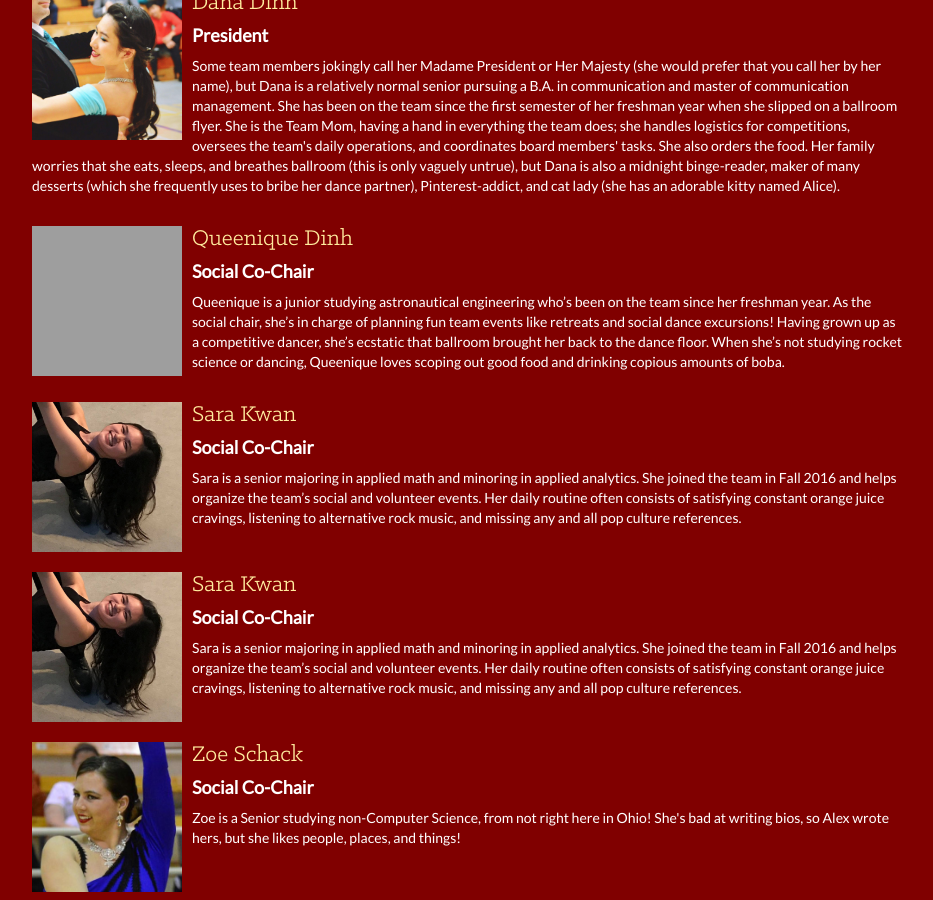
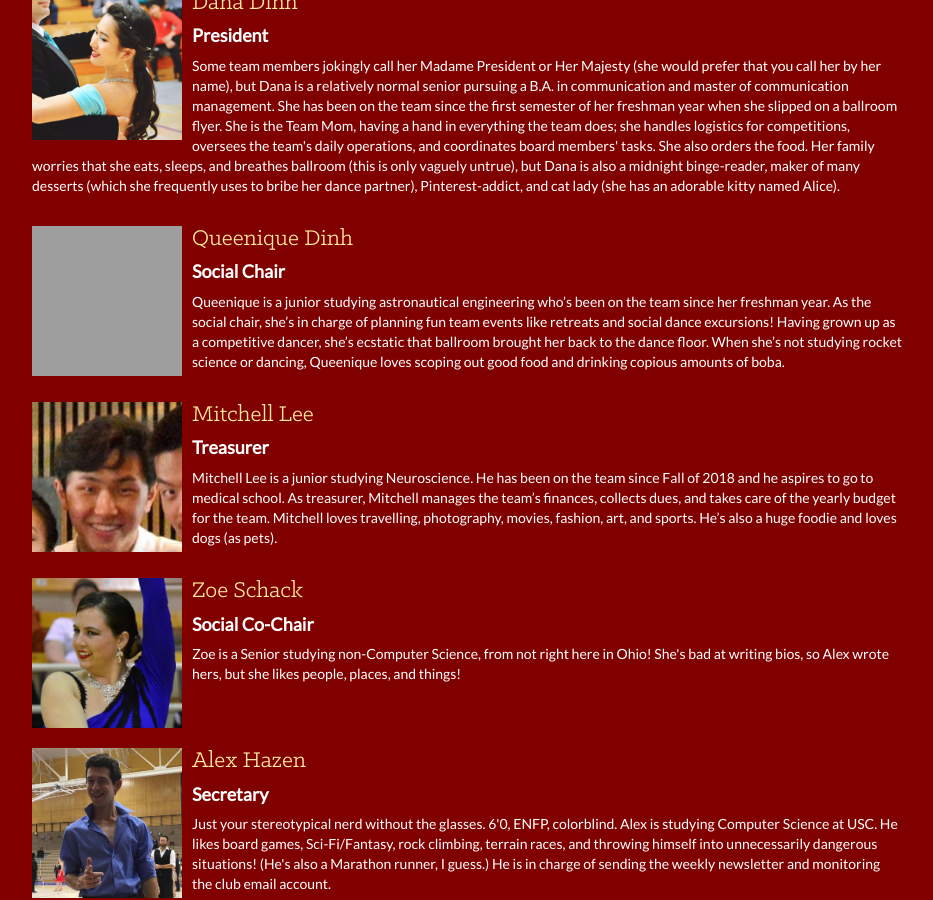
Before and after one commit to uscballroom/uscballroom.github.io, a Jekyll site: the page built from _pages/leaders.html, in a window 1280 px wide and 900 px high, scrolled down 377 px. Shown: the whole window, without its empty margins (173-1106 px from the left). Built offline with Jekyll 4.4.1, drawn with Linux system fonts in a browser that asks for light colours; some web fonts are replaced.

Commit message:
Mitchell Update

```diff
--- a/_pages/leaders.html
+++ b/_pages/leaders.html
@@ -24,17 +24,13 @@
       image_file: Dana_2019.jpg
       description: <p>Some team members jokingly call her Madame President or Her Majesty (she would prefer that you call her by her name), but Dana is a relatively normal senior pursuing a B.A. in communication and master of communication management. She has been on the team since the first semester of her freshman year when she slipped on a ballroom flyer. She is the Team Mom, having a hand in everything the team does; she handles logistics for competitions, oversees the team's daily operations, and coordinates board members' tasks. She also orders the food. Her family worries that she eats, sleeps, and breathes ballroom (this is only vaguely untrue), but Dana is also a midnight binge-reader, maker of many desserts (which she frequently uses to bribe her dance partner), Pinterest-addict, and cat lady (she has an adorable kitty named Alice).</p>
     - name: Queenique Dinh
-      position: Social Co-Chair
+      position: Social Chair
       image_file: Queenique_2019.jpg
       description: <p>Queenique is a junior studying astronautical engineering who’s been on the team since her freshman year.  As the social chair, she’s in charge of planning fun team events like retreats and social dance excursions!  Having grown up as a competitive dancer, she’s ecstatic that ballroom brought her back to the dance floor. When she’s not studying rocket science or dancing, Queenique loves scoping out good food and drinking copious amounts of boba.</p>
-    - name: Sara Kwan
-      position: Social Co-Chair
-      image_file: Sara.jpg
-      description: <p>Sara is a senior majoring in applied math and minoring in applied analytics. She joined the team in Fall 2016 and helps organize the team’s social and volunteer events. Her daily routine often consists of satisfying constant orange juice cravings, listening to alternative rock music, and missing any and all pop culture references.</p>
-    - name: Sara Kwan
-      position: Social Co-Chair
-      image_file: Sara.jpg
-      description: <p>Sara is a senior majoring in applied math and minoring in applied analytics. She joined the team in Fall 2016 and helps organize the team’s social and volunteer events. Her daily routine often consists of satisfying constant orange juice cravings, listening to alternative rock music, and missing any and all pop culture references.</p>
+    - name: Mitchell Lee
+      position: Treasurer
+      image_file: Mitchell_2019.png
+      description: <p>Mitchell Lee is a junior studying Neuroscience. He has been on the team since Fall of 2018 and he aspires to go to medical school. As treasurer, Mitchell manages the team’s finances, collects dues, and takes care of the yearly budget for the team. Mitchell loves travelling, photography, movies, fashion, art, and sports. He’s also a huge foodie and loves dogs (as pets).</p>
     - name: Zoe Schack
       position: Social Co-Chair
       image_file: Zoe.jpg
```
